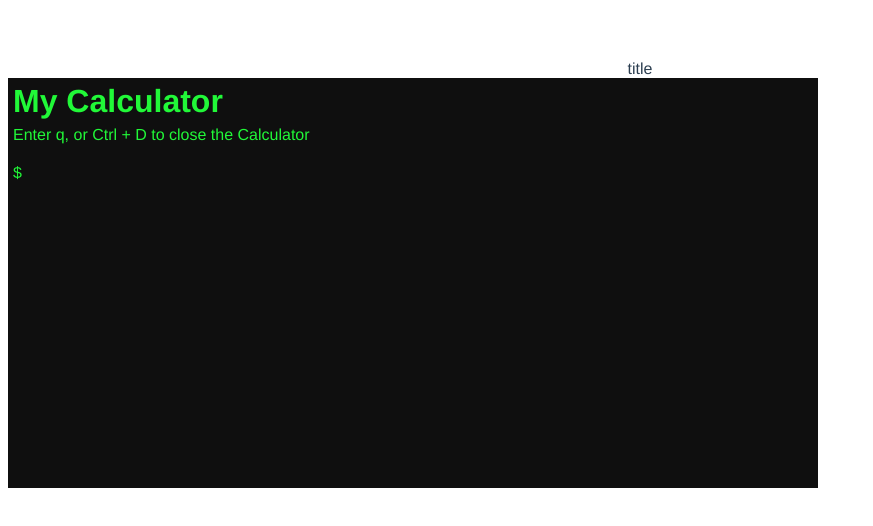
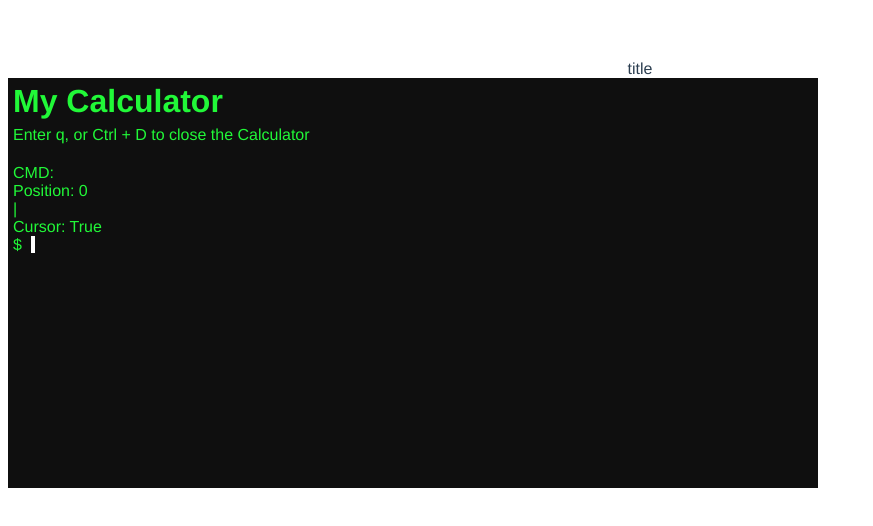
Before and after one commit to khangvo88/rpn-calculator, a Vue app: page / in a window 1280 px wide. Shown: the top 526 px of the page, without its empty margins (0-873 px from the left). Built offline with nearby package versions, Linux system fonts and the light colour scheme.

Commit message:
[f] cursor can move left/right and delete

```diff
--- a/src/components/Cursor.vue
+++ b/src/components/Cursor.vue
@@ -9,18 +9,34 @@ export default defineComponent({
   setup() {
     const state = reactive({
       cmd: "",
-      currentPosition: 0 as number,
+      cursorPosition: 0 as number,
     });
     return {
       ...toRefs(state),
     };
   },
   computed: {
-    cursorEnd() {
-      return this.currentPosition === this.cmd.length;
+    cursorAtStart() {
+      return this.cmd.length === 0 && this.cursorPosition === 0;
+    },
+    leftCmd() {
+      return this.cmd.slice(0, Math.max(0, this.cursorPosition));
+    },
+    rightCmd() {
+      return this.cmd.slice(this.cursorPosition + 1);
+    },
+    cursorCmd() {
+      return this.cmd?.[this.cursorPosition] || " ";
     },
   },
   methods: {
+    appendChar(char: string) {
+      this.cmd =
+        this.cmd.slice(0, this.cursorPosition + 1) +
+        char +
+        this.cmd.slice(this.cursorPosition + 1);
+      this.cursorPosition += 1;
+    },
     scrollToLastCommand() {
       // el.scrollTop = el.scrollHeight;
 
@@ -35,63 +51,86 @@ export default defineComponent({
       }
       const val = this.cmd;
       this.cmd = val.slice(0, position) + val.slice(position + 1);
-      this.currentPosition -= 1;
+      this.cursorPosition = Math.max(0, this.cursorPosition - 1);
     },
     enter(): void {
       this.$emit("submitCommand", this.cmd);
       this.cmd = "";
-      this.currentPosition = 0;
+      this.cursorPosition = 0;
 
       this.scrollToLastCommand();
     },
     right(): void {
-      this.currentPosition = Math.max(
-        this.cmd.length,
-        this.currentPosition + 1
-      );
+      this.cursorPosition = Math.min(this.cmd.length, this.cursorPosition + 1);
     },
     left(): void {
-      this.currentPosition = Math.min(0, this.currentPosition - 1);
+      this.cursorPosition = Math.max(0, this.cursorPosition - 1);
     },
     down(e: { keyCode: number; key: string; meta: boolean }): void {
+      console.log(e.key, e.keyCode, Number.isInteger(e.key), e);
+
       if (e.keyCode === 8 || e.key === "Backspace") {
-        this._deleteChar(this.currentPosition - 1);
+        this._deleteChar(this.cursorPosition - 1);
       }
-
-      console.log(e.key, e.keyCode, Number.isInteger(e.key), e);
 
       if (!e.meta && ALLOWED_KEYS.includes(e.key)) {
         this.scrollToLastCommand();
-        this.cmd = this.cmd + e.key;
-        this.currentPosition += 1;
+        this.appendChar(e.key);
       }
     },
-    del() {
-      this._deleteChar(this.currentPosition);
-    },
+    // del() {
+    //   console.log('del');
+    //   this._deleteChar(this.cursorPosition);
+    // },
   },
 });
 </script>
 
 <template>
+  <div>
+    <div>CMD: {{ cmd }}</div>
+    <div>Position: {{ cursorPosition }}</div>
+    <div>{{ leftCmd }} | {{ rightCmd }}</div>
+
+    <div>Cursor: {{ cursorAtStart ? "True" : "False" }}</div>
+  </div>
   <div
     id="cmd"
-    tabindex="1"
+    tabindex="0"
     @keydown="down"
     @keydown.enter="enter"
     @keydown.left="left"
     @keydown.right="right"
-    @keydown.delete="del"
   >
     <slot></slot>
     <span ref="currentCmd" class="current-cmd">
       <span class="prefix">$ &nbsp;</span>
-      <span v-for="(item, idx) in cmd" :key="idx">
-        <div>
-          {{ item }}
-          <span v-if="idx === currentPosition"></span>
-        </div>
+
+      <!-- eslint-disable vue/no-v-html -->
+      <span class="left-cmd">
+        <span
+          v-for="(chr, idx) in leftCmd"
+          :key="`l-${idx}`"
+          class="char"
+          v-html="chr !== ' ' ? chr : '&nbsp;'"
+        ></span>
       </span>
+      <span id="cursor">
+        <span
+          class="char"
+          v-html="cursorCmd !== ' ' ? cursorCmd : '&nbsp;'"
+        ></span>
+      </span>
+
+      <span class="right-cmd">
+        <span
+          v-for="(chr, idx) in rightCmd"
+          :key="`r-${idx}`"
+          class="char"
+          v-html="chr !== ' ' ? chr : '&nbsp;'"
+        ></span>
+      </span>
+      <!--eslint-enable-->
     </span>
   </div>
 </template>
@@ -103,11 +142,12 @@ export default defineComponent({
   overflow: auto;
 }
 
-.current-cmd {
-  span > div {
-    width: 9px;
-    text-align: center;
-    display: inline-block;
-  }
+.char {
+  display: inline-block;
+}
+
+#cursor {
+  background-color: white;
+  //opacity: 0.5;
 }
 </style>
```
